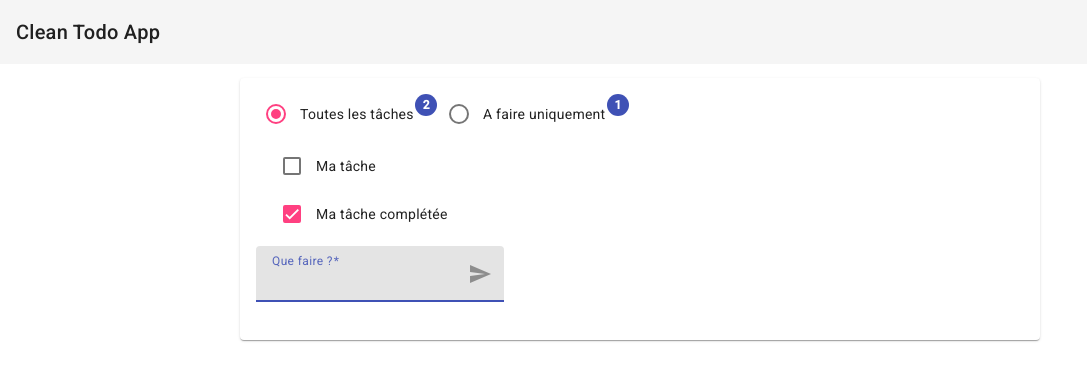
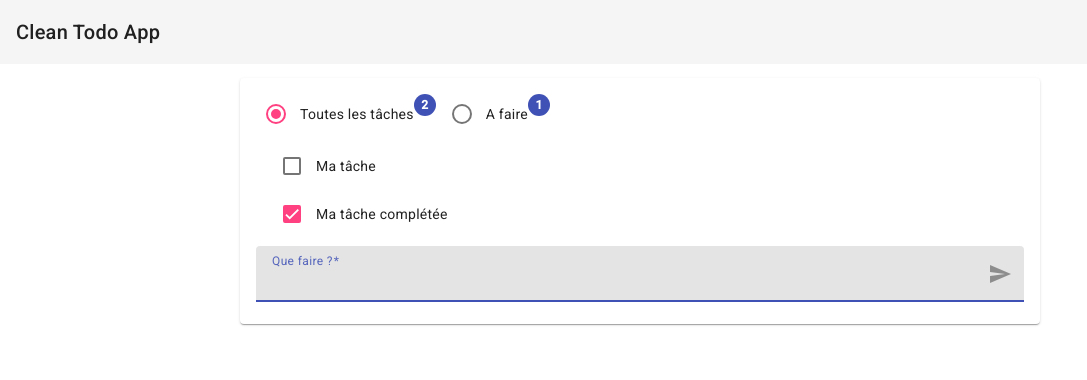
Before and after one commit to clinm/clean-todo-list, an Angular app: page / in a window 1280 px wide. Shown: the top 380 px of the page, without its empty margins (0-1087 px from the left). Built offline with nearby package versions, Linux system fonts and the light colour scheme.

Commit message:
update: global application UI

```diff
--- /dev/null
+++ b/src/app/pages/home/components/create-todo/create-todo.component.scss
@@ -0,0 +1,3 @@
+mat-form-field {
+    width: 100%;
+}
--- a/src/app/pages/home/components/create-todo/create-todo.component.ts
+++ b/src/app/pages/home/components/create-todo/create-todo.component.ts
@@ -10,7 +10,8 @@ import { CreateTodoItemGateway } from "../../../../infra/todo-list/todo-list.gat
     selector: 'app-create-todo',
     standalone: true,
     imports: [ReactiveFormsModule, FormsModule, MatInputModule, MatButtonModule, MatIconModule],
-    templateUrl: './create-todo.component.html'
+    templateUrl: './create-todo.component.html',
+    styleUrl: './create-todo.component.scss'
   })
   export class CreateTodoComponent {
 
--- a/src/app/pages/home/components/filter-options/filter-options.component.html
+++ b/src/app/pages/home/components/filter-options/filter-options.component.html
@@ -1,6 +1,6 @@
 <div [formGroup]="filterForm" *ngIf="options$ | async; let options">
     <mat-radio-group aria-label="Select an option" formControlName="remaining">
-        <mat-radio-button [matBadge]="options.totalItemCount" [value]="false">Toutes les tâches</mat-radio-button>
-        <mat-radio-button [matBadge]="options.remainingItemCount" [value]="true">A faire uniquement</mat-radio-button>
+        <mat-radio-button matBadgeOverlap="false" [matBadge]="options.totalItemCount" [value]="false">Toutes les tâches</mat-radio-button>
+        <mat-radio-button matBadgeOverlap="false" [matBadge]="options.remainingItemCount" [value]="true">A faire</mat-radio-button>
     </mat-radio-group>
 </div>
--- a/src/app/pages/home/components/filter-options/filter-options.component.scss
+++ b/src/app/pages/home/components/filter-options/filter-options.component.scss
@@ -1,5 +1,6 @@
 
-mat-radio-button {
-    padding-right: 0.9em;
-    margin-right: 0.9em;
+mat-radio-group {
+    mat-radio-button:not(:first-child) {
+        margin-left: 2em;
+    }
 }
--- a/src/app/pages/home/home.component.scss
+++ b/src/app/pages/home/home.component.scss
@@ -2,4 +2,8 @@
     max-width: 800px;
     padding: 1em;
     margin: 0 auto;
+
+    .mat-mdc-card-content:last-child {
+        padding-bottom: unset;
+    }
 }
```
